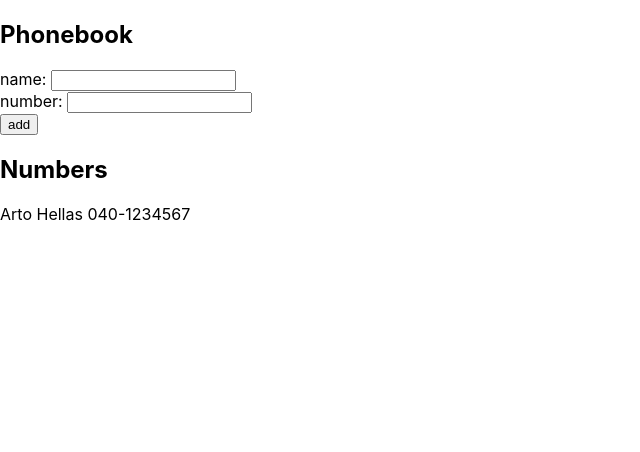
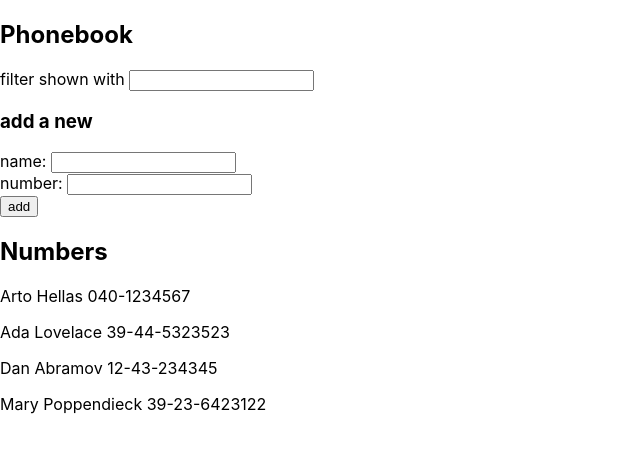
Before and after one commit to Markus6/fullstack, a React (Create React App) app in the folder osa2/puhelinluettelo/: page / in a window 1280 px wide. Shown: the top 452 px of the page, without its empty margins (0-640 px from the left). Built offline with nearby package versions, Linux system fonts and the light colour scheme.

Commit message:
Puhelinluettelo step4

```diff
--- a/osa2/puhelinluettelo/src/App.js
+++ b/osa2/puhelinluettelo/src/App.js
@@ -20,10 +20,14 @@ const Numbers = (props) => {
 
 const App = () => {
   const [ persons, setPersons] = useState([
-    { name: 'Arto Hellas', number: '040-1234567' }
+    { name: 'Arto Hellas', number: '040-1234567' },
+    { name: 'Ada Lovelace', number: '39-44-5323523' },
+    { name: 'Dan Abramov', number: '12-43-234345' },
+    { name: 'Mary Poppendieck', number: '39-23-6423122' }
   ]);
   const [ newName, setNewName ] = useState('');
   const [ newNumber, setNewNumber ] = useState('');
+  const [ filter, setFilter ] = useState('');
 
   const addPerson = (event) => {
       event.preventDefault();
@@ -33,7 +37,7 @@ const App = () => {
       }
 
       let found = persons.find(function(element) {
-          return element.name == personObject.name;
+          return element.name === personObject.name;
       });
 
       if (found) {
@@ -54,9 +58,17 @@ const App = () => {
       setNewNumber(event.target.value);
   }
 
+  const handleFilterchange = (event) => {
+      setFilter(event.target.value)
+  }
+
+  const filteredPersons = persons.filter(person => person.name.toLowerCase().includes(filter.toLowerCase()))
+
   return (
     <div>
       <h2>Phonebook</h2>
+      filter shown with <input value={filter} onChange={handleFilterchange} />
+      <h3>add a new</h3>
       <form onSubmit={addPerson}>
         <div>
           name: <input value={newName} onChange={handleNameChange} />
@@ -67,7 +79,7 @@ const App = () => {
         </div>
       </form>
       <h2>Numbers</h2>
-      <Numbers persons={persons}/>
+      <Numbers persons={filteredPersons}/>
     </div>
   )
 
```
